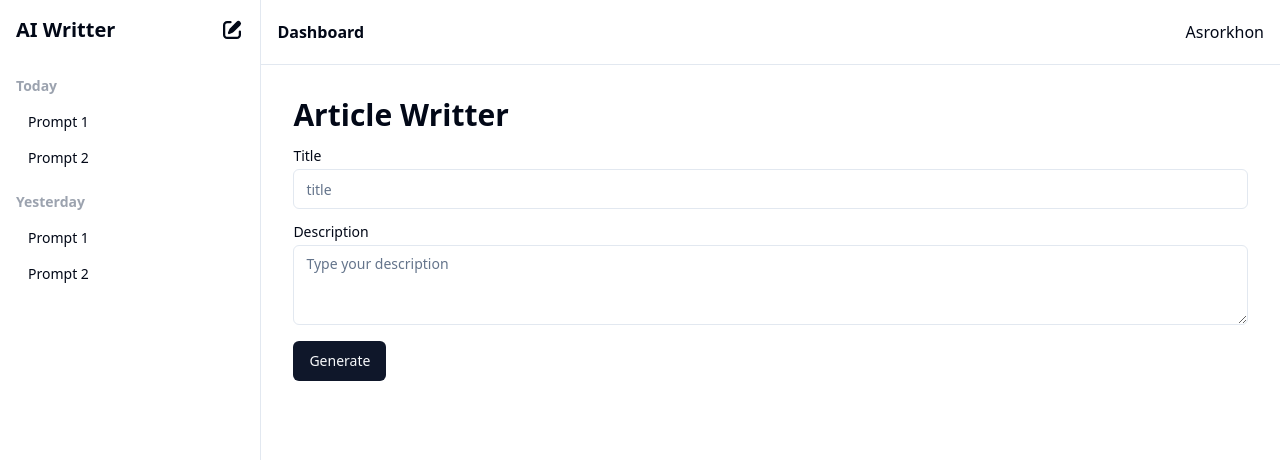
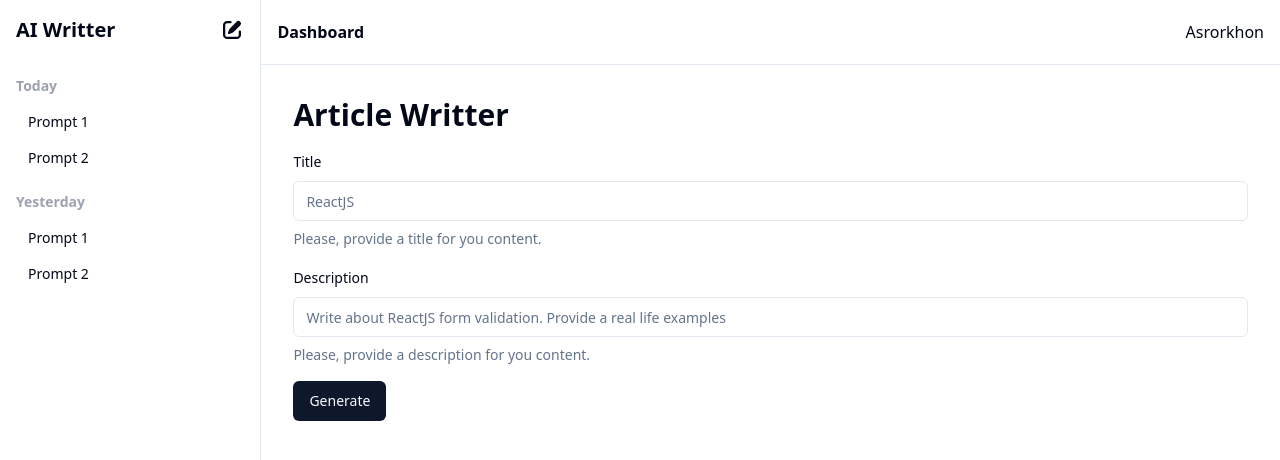
Before and after one commit to Asrorhon04/ai-writter, a React (Vite) app: page /dashboard in a window 1280 px wide. Shown: the top 460 px of the page. Built offline with nearby package versions, Linux system fonts and the light colour scheme.

Commit message:
feat/Content Create Form Validation added

```diff
--- a/src/components/dashboard/content-create-form.tsx
+++ b/src/components/dashboard/content-create-form.tsx
@@ -1,55 +1,81 @@
 import { Input } from "@/components/ui/input"
-import { Label } from "@/components/ui/label"
-import { Textarea } from "@/components/ui/textarea"
 import { Button } from "@/components/ui/button"
-import { FormEvent, useState } from "react"
 import { Loader2 } from "lucide-react"
 import { ContentCreateRequestParam } from "@/shared/types/content-create-request-pareams"
+import { z } from "zod"
+import { useForm } from "react-hook-form"
+import { zodResolver } from "@hookform/resolvers/zod"
+import { Form, FormControl, FormDescription, FormField, FormItem, FormLabel, FormMessage } from "../ui/form"
 
 type ContentCreateFormProps ={
 	isLoading: boolean;
 	onSubmit:(params:ContentCreateRequestParam)=>void;
 }
-export default function ContentCreateForm({isLoading, onSubmit}:ContentCreateFormProps){
 
-	const [form, setForm] = useState<ContentCreateRequestParam>({
-		title:'',
-		description:'',
-	});
+const formSchema = z.object({
+  title: z.string().min(2).max(50),
+	description: z.string().min(50).max(1000),
+})
 
-	const handleChange = (event:FormEvent<HTMLInputElement| HTMLTextAreaElement>)=>{
-		const {name, value} = event.currentTarget;
-		setForm({...form, [name]:value})
-	}
+export default function ContentCreateForm({
+	isLoading,
+	onSubmit
+	}:
+	ContentCreateFormProps){
+	const form = useForm<z.infer<typeof formSchema>>({
+    resolver: zodResolver(formSchema),
+    defaultValues: {
+      title: "",
+			description: "",
+    },
+  })
 
-	const handleSubmit = (event: FormEvent)=> {
-		event.preventDefault();
-		onSubmit(form)
+	const handleSubmit = (values: z.infer<typeof formSchema>) => {
+    onSubmit(values);
   }
 
 	return(
-					<form action="" className="mt-4" onSubmit={handleSubmit}>
-						<div className="grid w-full gap-1.5 mb-4">
-							<Label htmlFor="title">Title</Label>
-							<Input type="title" id="title" placeholder="title" name="title"
-							onChange={handleChange}
+		<Form {...form}>
+		<form onSubmit={form.handleSubmit(handleSubmit)} className="space-y-4 mt-4">
+			<FormField
+				control={form.control}
+				name="title"
 				disabled={isLoading}
+				render={({ field }) => (
+					<FormItem>
+						<FormLabel>Title</FormLabel>
+						<FormControl>
+							<Input placeholder="ReactJS" {...field} />
+						</FormControl>
+						<FormDescription>
+							Please, provide a title for you content.
+						</FormDescription>
+						<FormMessage />
+					</FormItem>
+				)}
 			/>
-						</div>
-						<div className="grid w-full gap-1.5 mb-4">
-						<Label htmlFor="message">Description</Label>
-						<Textarea
-						placeholder="Type your description"
-						id="message"
+			<FormField
+				control={form.control}
 				name="description"
-						onChange={handleChange}
 				disabled={isLoading}
+				render={({ field }) => (
+					<FormItem>
+						<FormLabel>Description</FormLabel>
+						<FormControl>
+							<Input placeholder="Write about ReactJS form validation. Provide a real life examples" {...field} />
+						</FormControl>
+						<FormDescription>
+							Please, provide a description for you content.
+						</FormDescription>
+						<FormMessage />
+					</FormItem>
+				)}
 			/>
-					</div>
 			<Button disabled={isLoading}>
 				{isLoading && <Loader2 className="mr-2 h-4 w-4 animate-spin" />}
 				Generate
 			</Button>
 		</form>
+	</Form>
 	)
 }
--- /dev/null
+++ b/src/components/ui/form.tsx
@@ -0,0 +1,176 @@
+import * as React from "react"
+import * as LabelPrimitive from "@radix-ui/react-label"
+import { Slot } from "@radix-ui/react-slot"
+import {
+  Controller,
+  ControllerProps,
+  FieldPath,
+  FieldValues,
+  FormProvider,
+  useFormContext,
+} from "react-hook-form"
+
+import { cn } from "@/lib/utils"
+import { Label } from "@/components/ui/label"
+
+const Form = FormProvider
+
+type FormFieldContextValue<
+  TFieldValues extends FieldValues = FieldValues,
+  TName extends FieldPath<TFieldValues> = FieldPath<TFieldValues>
+> = {
+  name: TName
+}
+
+const FormFieldContext = React.createContext<FormFieldContextValue>(
+  {} as FormFieldContextValue
+)
+
+const FormField = <
+  TFieldValues extends FieldValues = FieldValues,
+  TName extends FieldPath<TFieldValues> = FieldPath<TFieldValues>
+>({
+  ...props
+}: ControllerProps<TFieldValues, TName>) => {
+  return (
+    <FormFieldContext.Provider value={{ name: props.name }}>
+      <Controller {...props} />
+    </FormFieldContext.Provider>
+  )
+}
+
+const useFormField = () => {
+  const fieldContext = React.useContext(FormFieldContext)
+  const itemContext = React.useContext(FormItemContext)
+  const { getFieldState, formState } = useFormContext()
+
+  const fieldState = getFieldState(fieldContext.name, formState)
+
+  if (!fieldContext) {
+    throw new Error("useFormField should be used within <FormField>")
+  }
+
+  const { id } = itemContext
+
+  return {
+    id,
+    name: fieldContext.name,
+    formItemId: `${id}-form-item`,
+    formDescriptionId: `${id}-form-item-description`,
+    formMessageId: `${id}-form-item-message`,
+    ...fieldState,
+  }
+}
+
+type FormItemContextValue = {
+  id: string
+}
+
+const FormItemContext = React.createContext<FormItemContextValue>(
+  {} as FormItemContextValue
+)
+
+const FormItem = React.forwardRef<
+  HTMLDivElement,
+  React.HTMLAttributes<HTMLDivElement>
+>(({ className, ...props }, ref) => {
+  const id = React.useId()
+
+  return (
+    <FormItemContext.Provider value={{ id }}>
+      <div ref={ref} className={cn("space-y-2", className)} {...props} />
+    </FormItemContext.Provider>
+  )
+})
+FormItem.displayName = "FormItem"
+
+const FormLabel = React.forwardRef<
+  React.ElementRef<typeof LabelPrimitive.Root>,
+  React.ComponentPropsWithoutRef<typeof LabelPrimitive.Root>
+>(({ className, ...props }, ref) => {
+  const { error, formItemId } = useFormField()
+
+  return (
+    <Label
+      ref={ref}
+      className={cn(error && "text-destructive", className)}
+      htmlFor={formItemId}
+      {...props}
+    />
+  )
+})
+FormLabel.displayName = "FormLabel"
+
+const FormControl = React.forwardRef<
+  React.ElementRef<typeof Slot>,
+  React.ComponentPropsWithoutRef<typeof Slot>
+>(({ ...props }, ref) => {
+  const { error, formItemId, formDescriptionId, formMessageId } = useFormField()
+
+  return (
+    <Slot
+      ref={ref}
+      id={formItemId}
+      aria-describedby={
+        !error
+          ? `${formDescriptionId}`
+          : `${formDescriptionId} ${formMessageId}`
+      }
+      aria-invalid={!!error}
+      {...props}
+    />
+  )
+})
+FormControl.displayName = "FormControl"
+
+const FormDescription = React.forwardRef<
+  HTMLParagraphElement,
+  React.HTMLAttributes<HTMLParagraphElement>
+>(({ className, ...props }, ref) => {
+  const { formDescriptionId } = useFormField()
+
+  return (
+    <p
+      ref={ref}
+      id={formDescriptionId}
+      className={cn("text-sm text-muted-foreground", className)}
+      {...props}
+    />
+  )
+})
+FormDescription.displayName = "FormDescription"
+
+const FormMessage = React.forwardRef<
+  HTMLParagraphElement,
+  React.HTMLAttributes<HTMLParagraphElement>
+>(({ className, children, ...props }, ref) => {
+  const { error, formMessageId } = useFormField()
+  const body = error ? String(error?.message) : children
+
+  if (!body) {
+    return null
+  }
+
+  return (
+    <p
+      ref={ref}
+      id={formMessageId}
+      className={cn("text-sm font-medium text-destructive", className)}
+      {...props}
+    >
+      {body}
+    </p>
+  )
+})
+FormMessage.displayName = "FormMessage"
+
+export {
+  useFormField,
+  Form,
+  FormItem,
+  FormLabel,
+  FormControl,
+  FormDescription,
+  FormMessage,
+  FormField,
+}
```
Also changed, not shown: package.json (+5 -2 lines), 1 other file (tests, documents, lock files or other folders). Lines whose indentation alone changed are shown as unchanged.
